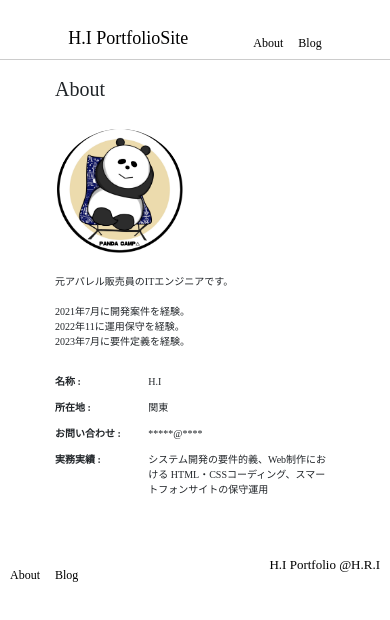
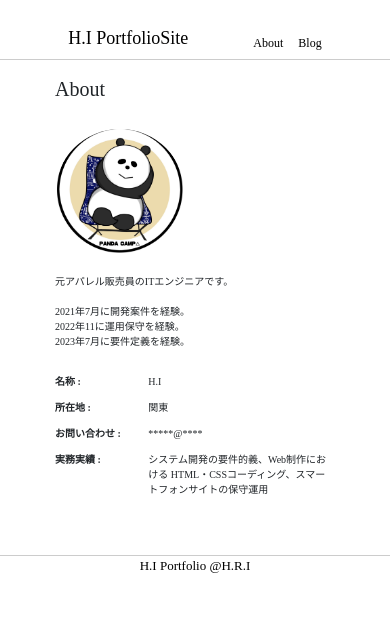
Before and after one commit to Hironori-ishikawa/react-bootstrap-portfolio, a React (Create React App) app: page /about in a window 390 px wide. Shown: the top 620 px of the page. Built offline with nearby package versions, Linux system fonts and the light colour scheme.

Commit message:
fix24/8/8-2

```diff
--- a/src/App.css
+++ b/src/App.css
@@ -354,39 +354,23 @@ img {
 
 .Footer {
   position: relative;
-  max-width: 960px;
   height: 100px;
   margin: 0 auto;
+  border-top: 1px solid #cccccc;
 }
 
 .FooterBox {
   padding-top: 20px;
   color: black;
   display: flex;
-  justify-content: space-between;
+  justify-content: center;
+  text-align: center;
 }
 
 .FooterName {
-  font-size: small;
+  font-size: 16px;
   padding-top: auto;
 }
-
-.FooterNav {
-  font-family: "MS Pゴシック";
-  font-size: small;
-}
-
-.FooterNav nav ul {
-  padding-left: 0;
-}
-
-.FooterNav nav ul li {
-  list-style: none;
-  display: inline-block;
-  margin-right: 30px;
-  margin-left: 0;
-}
-
 
 
 
@@ -762,6 +746,7 @@ img {
     max-width: 100%;
     height: 80px;
     margin: 0 auto;
+    border-top: 1px solid #cccccc;
   }
 
   .FooterBox {
@@ -770,27 +755,11 @@ img {
     padding-right: 10px;
     color: black;
     display: flex;
-    justify-content: space-between;
+    justify-content: center;
   }
 
   .FooterName {
     font-size: small;
     padding-top: auto;
   }
-
-  .FooterNav {
-    font-family: "MS Pゴシック";
-    font-size: small;
-  }
-
-  .FooterNav nav ul {
-    padding-left: 0;
-  }
-
-  .FooterNav nav ul li {
-    list-style: none;
-    display: inline-block;
-    margin-right: 15px;
-    margin-left: 0;
-  }
 }
--- a/src/components/Footer.js
+++ b/src/components/Footer.js
@@ -1,26 +1,10 @@
 import React from 'react'
-import { Link } from "react-router-dom";
+
 
 export const Footer = () => {
   return (
     <div className='Footer'>
       <div className='FooterBox'>
-        <div className='FooterNav'>
-          <nav>
-            <ul>
-              <li>
-                <Link to="/about">About</Link>
-              </li>
-              <li>
-                <a href='https://nextjs-blog-app-one-gamma.vercel.app/' target="_blank" rel="noopener noreferrer">Blog
-                </a>
-              </li>
-              {/* <li>
-                <Link to="/sns">Sns</Link>
-              </li> */}
-            </ul>
-          </nav>
-        </div>
         <div className='FooterName'>H.I Portfolio @H.R.I</div>
 
       </div>
```
